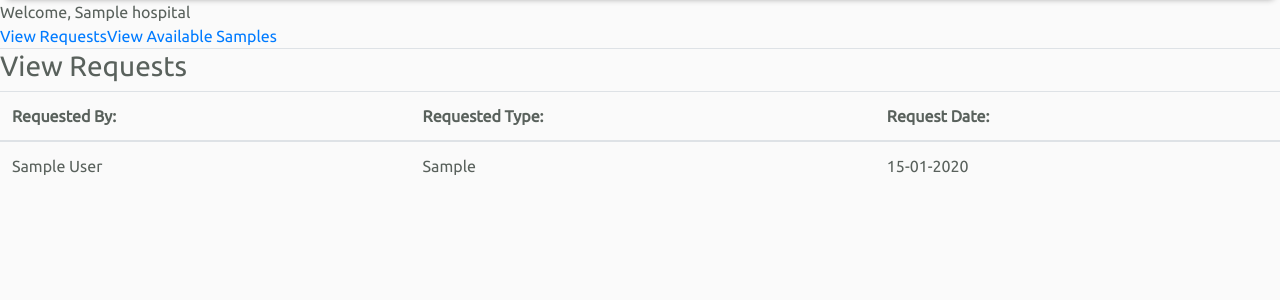
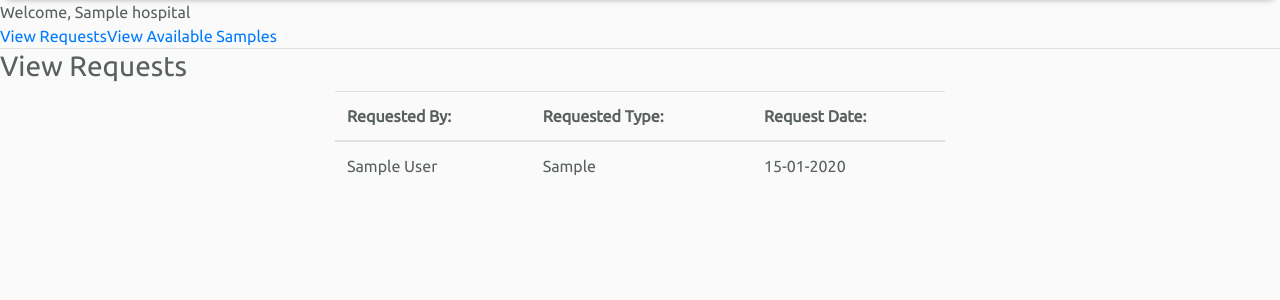
Before and after one commit to Roy-05/bloodbank, a PHP site: page /dashboard.php in a window 1280 px wide. Shown: the part 58-358 px from the top of the page. Run offline with PHP 8.4, Linux system fonts and the light colour scheme; the visitor is signed in with stand-in values (Sample User, id 1); tables that the repository leaves empty or names only in its code hold one stand-in row (values such as "Sample post"); some libraries are stand-ins or nearby versions.

Commit message:
css updates to dashboard

```diff
--- a/dashboard.php
+++ b/dashboard.php
@@ -18,7 +18,7 @@ if (isset($_POST['blood_type'])) {
         $dashboard->addBloodSample();
     }
     else {
-        echo $response["message"];
+        //echo $response["message"];
     }
 }
 ?>
@@ -39,6 +39,7 @@ if (isset($_POST['blood_type'])) {
             <div class="tab-content">
                 <div id="menu1" class="tab-pane fade in active show">
                 <h3>View Requests</h3>
+                <div class="container  w-50">
                     <?php
                         $html = "
                             <table class='table table-hover'>
@@ -66,9 +67,10 @@ if (isset($_POST['blood_type'])) {
                         echo $html;
                     ?>
                 </div>
+            </div>
             <div id="menu2" class="tab-pane fade">
                 <h3>View Available Samples</h3>
-                <div class="container">
+                <div class="container w-50">
                     <!-- Trigger modal on button click-->
                     <button type="button" class="btn btn-primary" data-toggle="modal" data-target="#addBloodModal">
                     Add New Sample
```
Lines whose indentation alone changed are shown as unchanged.
